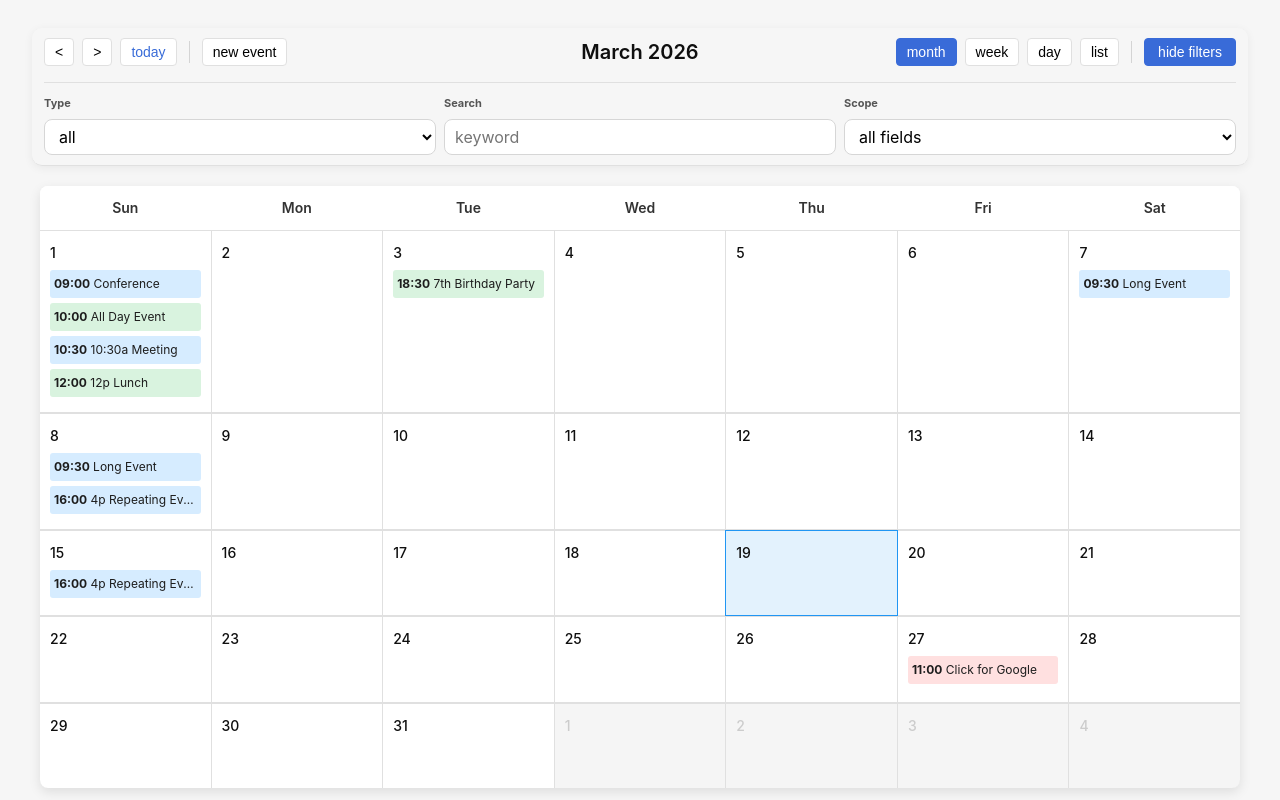
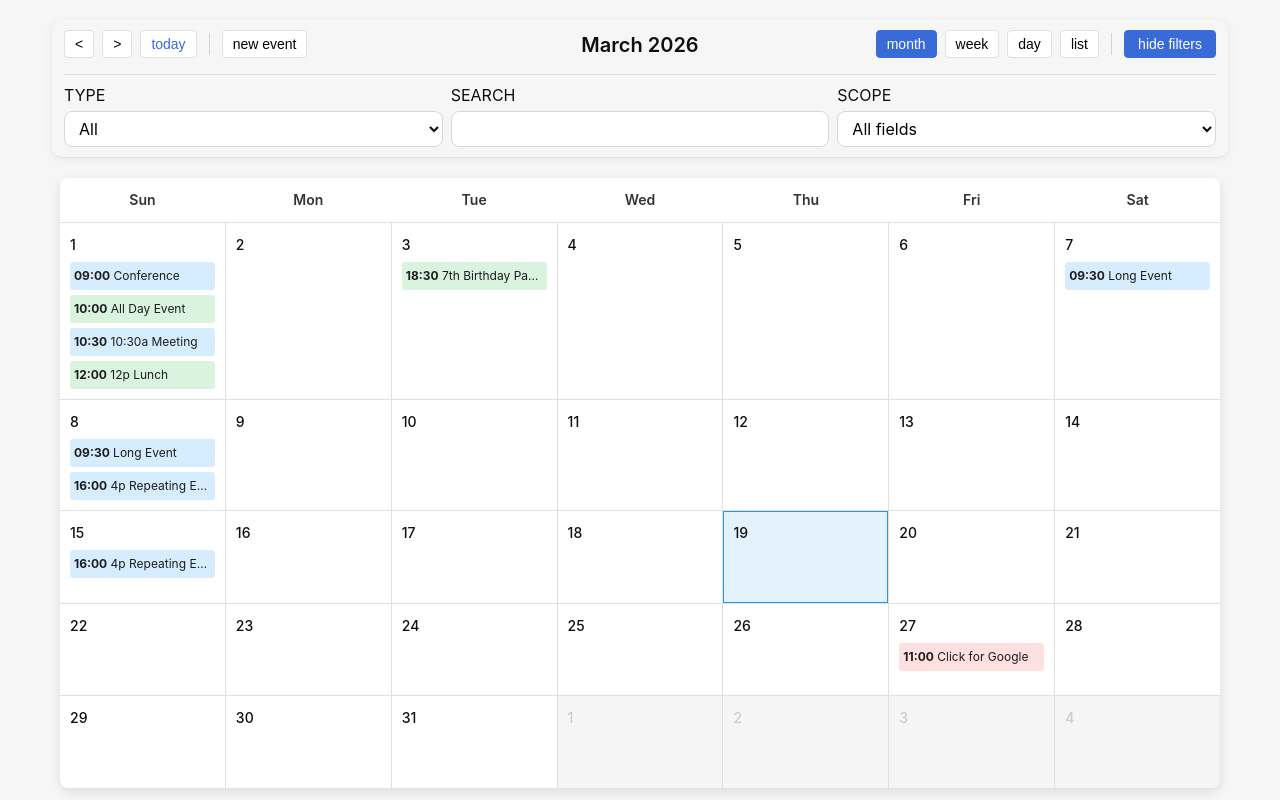
Before and after one commit to ILikeLayla/HackMITChina2026, a React (Vite) app: page / in a window 1280 px wide. Both pictures are taken after a click on the button "filters". Built offline with nearby package versions, Linux system fonts and the light colour scheme.

Commit message:
I code...

```diff
--- a/src/App.css
+++ b/src/App.css
@@ -14,6 +14,17 @@
   -webkit-text-size-adjust: 100%;
 }
 
+html,
+body,
+#root {
+  height: 100%;
+}
+
+body {
+  margin: 0;
+  overflow: hidden;
+}
+
 .calendar-container {
   top: 0;
   margin: 0px auto;
@@ -22,7 +33,16 @@
   max-width: 1200px;
   display: flex;
   flex-direction: column;
-  height: calc(100dvh - 40px);
+  height: 100dvh;
+  min-height: 0;
+  box-sizing: border-box;
+  transition: max-width 280ms cubic-bezier(0.22, 0.61, 0.36, 1),
+    padding 280ms cubic-bezier(0.22, 0.61, 0.36, 1);
+}
+
+.calendar-container.list-scroll-mode {
+  overflow-y: auto;
+  overflow-x: hidden;
 }
 
 .calendar-header {
@@ -37,6 +57,9 @@
   box-sizing: border-box;
   border-bottom: 1px solid #e0e0e0;
   border-radius: 10px;
+  transition: padding 260ms cubic-bezier(0.22, 0.61, 0.36, 1),
+    width 260ms cubic-bezier(0.22, 0.61, 0.36, 1),
+    margin 260ms cubic-bezier(0.22, 0.61, 0.36, 1);
 }
 
 .calendar-header.sticky-header {
@@ -53,6 +76,7 @@
   display: flex;
   align-items: center;
   gap: 8px;
+  transition: gap 220ms ease;
 }
 
 .header-top-row {
@@ -60,6 +84,7 @@
   grid-template-columns: 1fr auto 1fr;
   align-items: center;
   gap: 10px;
+  transition: gap 220ms ease;
 }
 
 .view-selector {
@@ -105,6 +130,7 @@
 }
 
 .calendar-title {
+  padding-top: 2px;
   font-size: 20px;
   font-weight: 600;
 }
@@ -113,6 +139,7 @@
   display: flex;
   align-items: center;
   gap: 8px;
+  transition: gap 220ms ease;
 }
 
 .button-divider {
@@ -124,10 +151,27 @@
 }
 
 .header-tools {
-  display: grid;
-  grid-template-columns: repeat(3, minmax(140px, 1fr));
+  display: flex;
+  flex-direction: row;
   gap: 8px;
   width: 100%;
+  transition: gap 220ms ease;
+}
+
+.header-tools-group {
+  flex: 1;
+}
+
+@keyframes responsive-layout-shift {
+  from {
+    opacity: 0.92;
+    transform: translateY(6px);
+  }
+
+  to {
+    opacity: 1;
+    transform: translateY(0);
+  }
 }
 
 .header-tools-collapsible {
@@ -152,8 +196,9 @@
   gap: 4px;
 }
 
-.header-tools-group label {
-  font-size: 11px;
+.header-tools-group.headertools-group-label label {
+  text-align: center;
+  font-size: 7px;
   font-weight: 700;
   color: #555;
 }
@@ -230,6 +275,7 @@
   display: flex;
   flex-direction: column;
   width: 100%;
+  min-height: 0;
 }
 
 .calendar-transition-viewport {
@@ -240,8 +286,11 @@
   display: flex;
   flex-direction: column;
   min-height: 0;
+  margin-bottom: 12px;
   border-radius: 8px;
   box-shadow: 0 4px 12px rgba(0, 0, 0, 0.1);
+  min-height: 222px;
+  max-height: 950px;
 }
 
 .view-transition-viewport {
@@ -249,7 +298,9 @@
   overflow: hidden;
   flex: 1;
   display: flex;
-  min-height: 500px;
+  min-height: 222px;
+  max-height: 950px;
+  margin-bottom: 12px;
   border-radius: 8px;
   box-shadow: 0 4px 12px rgba(0, 0, 0, 0.1);
 }
@@ -411,9 +462,10 @@
 .days {
   flex: 1;
   background: #e0e0e0;
-  gap: 2px;
+  gap: 1px;
   display: flex;
   flex-direction: column;
+  min-height: 0;
   /* border: 1px solid #e0e0e0; */
 }
 
@@ -447,9 +499,7 @@
 
 .day.today {
   background: #e3f2fd;
-  border: 1px solid #2196f3;
-  /* offset the 1px border from the width despite the flex gap */
-  margin: -1px;
+  box-shadow: inset 0 0 0 1px #2196f3;
 }
 
 .day-number {
@@ -459,9 +509,11 @@
 }
 
 .tasks {
+  flex: 0 0 auto;
+  min-height: auto;
   margin-top: 5px;
   font-size: 12px;
-  overflow: hidden;
+  overflow: visible;
 }
 
 .task {
@@ -471,6 +523,10 @@
   white-space: nowrap;
   overflow: hidden;
   text-overflow: ellipsis;
+}
+
+.task:last-child {
+  margin-bottom: 0;
 }
 
 .task-time {
@@ -505,10 +561,7 @@
 .day-view {
   flex: 1;
   background: white;
-  border: 1px solid #e0e0e0;
-  border-radius: 6px;
   padding: 16px;
-  min-height: 500px;
 }
 
 .day-view-date {
@@ -555,11 +608,23 @@
   padding: 10px;
 }
 
+.calendar-container.list-scroll-mode .list-view {
+  flex: 0 0 auto;
+  min-height: auto;
+  overflow: visible;
+  padding-bottom: 0;
+}
+
 .list-card {
   background: white;
   border: 1px solid #e0e0e0;
   border-radius: 6px;
   padding: 12px;
+}
+
+.list-card.today {
+  background: #e3f2fd;
+  border: 1px solid #2196f3;
 }
 
 .list-card-date {
@@ -607,6 +672,11 @@
   justify-content: center;
   z-index: 100;
   padding: 24px;
+  animation: modal-backdrop-fade-in 180ms ease-out;
+}
+
+.task-modal-backdrop.closing {
+  animation: modal-backdrop-fade-out 180ms ease-in forwards;
 }
 
 .task-modal {
@@ -618,6 +688,63 @@
   border: 1px solid #e0e0e0;
   padding: 20px;
   box-shadow: 0 12px 40px rgba(0, 0, 0, 0.22);
+  transform-origin: center top;
+  animation: modal-pop-in 220ms cubic-bezier(0.22, 0.61, 0.36, 1);
+}
+
+.task-modal.closing {
+  animation: modal-pop-out 180ms cubic-bezier(0.22, 0.61, 0.36, 1) forwards;
+}
+
+@keyframes modal-backdrop-fade-in {
+  from {
+    opacity: 0;
+  }
+
+  to {
+    opacity: 1;
+  }
+}
+
+@keyframes modal-pop-in {
+  from {
+    opacity: 0;
+    transform: translateY(14px) scale(0.97);
+  }
+
+  to {
+    opacity: 1;
+    transform: translateY(0) scale(1);
+  }
+}
+
+@keyframes modal-backdrop-fade-out {
+  from {
+    opacity: 1;
+  }
+
+  to {
+    opacity: 0;
+  }
+}
+
+@keyframes modal-pop-out {
+  from {
+    opacity: 1;
+    transform: translateY(0) scale(1);
+  }
+
+  to {
+    opacity: 0;
+    transform: translateY(10px) scale(0.98);
+  }
+}
+
+@media (prefers-reduced-motion: reduce) {
+  .task-modal-backdrop,
+  .task-modal {
+    animation: none;
+  }
 }
 
 .task-modal-header {
@@ -875,15 +1002,17 @@
   }
 }
 
-@media (max-width: 768px) {
+@media (max-width: 825px) {
   .calendar-container {
     padding: 10px;
+    animation: responsive-layout-shift 260ms cubic-bezier(0.22, 0.61, 0.36, 1);
   }
 
   .calendar-header {
     flex-direction: column;
     align-items: flex-start;
     padding: 10px;
+    animation: responsive-layout-shift 260ms cubic-bezier(0.22, 0.61, 0.36, 1);
   }
 
   .header-top-row {
@@ -919,12 +1048,34 @@
   }
 
   .header-tools {
-    grid-template-columns: 1fr;
     width: 100%;
+    flex-direction: column;
   }
 
   .header-tools-collapsible.open {
-    max-height: 280px;
+    margin-left: auto;
+  }
+
+  .header-tools-group {
+    flex-direction: row;
+    gap: 12px;
+    justify-content: space-between;
+  }
+
+  .header-tools-group-label {
+    flex-basis: 100%;
+    display: flex;
+    align-items: center;
+  }
+
+  .header-tools-group-label label {
+    font-weight: 100;
+  }
+
+  .header-tools-group select,
+  .header-tools-group input {
+    flex-basis: 300%;
+    max-height: 30px;
   }
 
   .day {
@@ -937,21 +1088,34 @@
   }
 
   .task {
-    font-size: 10px;
-    padding: 1px 3px;
+    font-size: 13px;
+    padding: 3px 5px;
   }
 }
 
-@media (max-width: 480px) {
-  .calendar-title {
+@media (max-width: 570px) {
+  .calendar-header {
+    animation: responsive-layout-shift 220ms cubic-bezier(0.22, 0.61, 0.36, 1);
+  }
+
+  /* .calendar-title {
     font-size: 16px;
-  }
+  } */
 
   .nav-btn,
   .today-btn,
   .view-btn {
     padding: 4px 8px;
     font-size: 12px;
+  }
+
+  .header-tools-group-label label {
+    font-weight: 100;
+  }
+
+  .header-tools-group select,
+  .header-tools-group input {
+    max-height: 24px;
   }
 
   .day {
@@ -963,3 +1127,15 @@
     font-size: 12px;
   }
 }
+
+@media (prefers-reduced-motion: reduce) {
+  .calendar-container,
+  .calendar-header,
+  .header-top-row,
+  .calendar-nav,
+  .view-selector,
+  .header-tools {
+    transition: none;
+    animation: none;
+  }
+}
--- a/src/App.tsx
+++ b/src/App.tsx
@@ -53,6 +53,8 @@ async function get_events() {
     console.log(await invoke('get_events'));
 }
 
+const MODAL_CLOSE_ANIMATION_MS = 180;
+
 function MainCalendar() {
     const [currentDate, setCurrentDate] = useState(new Date());
     const [viewMode, setViewMode] = useState<ViewMode>('month');
@@ -65,6 +67,8 @@ function MainCalendar() {
     const [isCreatingTask, setIsCreatingTask] = useState(false);
     const [creatingTaskDate, setCreatingTaskDate] = useState(new Date());
     const [isTypeModalOpen, setIsTypeModalOpen] = useState(false);
+    const [isTaskModalClosing, setIsTaskModalClosing] = useState(false);
+    const [isTypeModalClosing, setIsTypeModalClosing] = useState(false);
     const [typeModalMode, setTypeModalMode] = useState<'create' | 'edit'>('create');
     const [typeEditingOriginalName, setTypeEditingOriginalName] = useState<string | null>(null);
     const [typeDraftName, setTypeDraftName] = useState('');
@@ -78,6 +82,8 @@ function MainCalendar() {
     const listScrollTargetRef = useRef<HTMLDivElement | null>(null);
     const dateTransitionTimerRef = useRef<number | null>(null);
     const viewTransitionTimerRef = useRef<number | null>(null);
+    const taskModalCloseTimerRef = useRef<number | null>(null);
+    const typeModalCloseTimerRef = useRef<number | null>(null);
     const filtersButtonMeasureRef = useRef<HTMLSpanElement | null>(null);
 
     const selectedTask = tasks.find(task => task.id === selectedTaskId) ?? null;
@@ -99,6 +105,20 @@ function MainCalendar() {
         }
 
         setViewTransition(null);
+    };
+
+    const clearTaskModalCloseTimer = () => {
+        if (taskModalCloseTimerRef.current !== null) {
+            window.clearTimeout(taskModalCloseTimerRef.current);
+            taskModalCloseTimerRef.current = null;
+        }
+    };
+
+    const clearTypeModalCloseTimer = () => {
+        if (typeModalCloseTimerRef.current !== null) {
+            window.clearTimeout(typeModalCloseTimerRef.current);
+            typeModalCloseTimerRef.current = null;
+        }
     };
 
     const startDateTransition = (targetDate: Date, direction: DateTransitionDirection) => {
@@ -195,6 +215,8 @@ function MainCalendar() {
             }
 
             cancelViewTransition();
+            clearTaskModalCloseTimer();
+            clearTypeModalCloseTimer();
         };
     }, []);
 
@@ -281,6 +303,8 @@ function MainCalendar() {
     }, [viewMode]);
 
     const openTaskModal = (task: CalendarTask) => {
+        clearTaskModalCloseTimer();
+        setIsTaskModalClosing(false);
         setIsCreatingTask(false);
         setSelectedTaskId(task.id);
         setModalDraft({
@@ -292,6 +316,8 @@ function MainCalendar() {
     };
 
     const openCreateTaskModal = (date: Date) => {
+        clearTaskModalCloseTimer();
+        setIsTaskModalClosing(false);
         const defaultType = taskTypes[0] ?? 'work';
         setIsCreatingTask(true);
         setSelectedTaskId(null);
@@ -305,18 +331,55 @@ function MainCalendar() {
         });
     };
 
-    const closeTaskModal = () => {
-        setSelectedTaskId(null);
-        setIsCreatingTask(false);
-        setModalDraft(null);
-        setIsTypeModalOpen(false);
+    const resetTypeModalState = () => {
         setTypeModalMode('create');
         setTypeEditingOriginalName(null);
         setTypeDraftName('');
         setTypeDraftColor('#4f7ef7');
     };
 
+    const closeTypeModal = () => {
+        if (!isTypeModalOpen || isTypeModalClosing) {
+            return;
+        }
+
+        setIsTypeModalClosing(true);
+        clearTypeModalCloseTimer();
+        typeModalCloseTimerRef.current = window.setTimeout(() => {
+            setIsTypeModalOpen(false);
+            setIsTypeModalClosing(false);
+            resetTypeModalState();
+            typeModalCloseTimerRef.current = null;
+        }, MODAL_CLOSE_ANIMATION_MS);
+    };
+
+    const closeTaskModal = () => {
+        if (!modalDraft || isTaskModalClosing) {
+            return;
+        }
+
+        if (isTypeModalOpen) {
+            closeTypeModal();
+        }
+
+        setIsTaskModalClosing(true);
+        clearTaskModalCloseTimer();
+        taskModalCloseTimerRef.current = window.setTimeout(() => {
+            clearTypeModalCloseTimer();
+            setSelectedTaskId(null);
+            setIsCreatingTask(false);
+            setModalDraft(null);
+            setIsTaskModalClosing(false);
+            setIsTypeModalOpen(false);
+            setIsTypeModalClosing(false);
+            resetTypeModalState();
+            taskModalCloseTimerRef.current = null;
+        }, MODAL_CLOSE_ANIMATION_MS);
+    };
+
     const openTypeCreateModal = () => {
+        clearTypeModalCloseTimer();
+        setIsTypeModalClosing(false);
         setTypeModalMode('create');
         setTypeEditingOriginalName(null);
         setTypeDraftName('');
@@ -328,6 +391,9 @@ function MainCalendar() {
         if (!modalDraft?.type) {
             return;
         }
+
+        clearTypeModalCloseTimer();
+        setIsTypeModalClosing(false);
         const currentType = modalDraft.type;
         setTypeModalMode('edit');
         setTypeEditingOriginalName(currentType);
@@ -369,10 +435,7 @@ function MainCalendar() {
                 setFilterType(normalized);
             }
 
-            setIsTypeModalOpen(false);
-            setTypeModalMode('create');
-            setTypeEditingOriginalName(null);
-            setTypeDraftName('');
+            closeTypeModal();
             return;
         }
 
@@ -389,10 +452,7 @@ function MainCalendar() {
             setModalDraft(prev => prev ? { ...prev, type: normalized } : prev);
         }
 
-        setIsTypeModalOpen(false);
-        setTypeModalMode('create');
-        setTypeEditingOriginalName(null);
-        setTypeDraftName('');
+        closeTypeModal();
     };
 
     const deleteTypeAndMoveToOther = () => {
@@ -432,11 +492,7 @@ function MainCalendar() {
             setFilterType(OTHER_TYPE);
         }
 
-        setIsTypeModalOpen(false);
-        setTypeModalMode('create');
-        setTypeEditingOriginalName(null);
-        setTypeDraftName('');
-        setTypeDraftColor('#4f7ef7');
+        closeTypeModal();
     };
 
     const getTaskStyle = (type: string) => {
@@ -503,7 +559,7 @@ function MainCalendar() {
     const filtersButtonText = isHeaderToolsOpen ? 'hide filters' : 'filters';
 
     return (
-        <main className="calendar-container">
+        <main className={`calendar-container ${viewMode === 'list' ? 'list-scroll-mode' : ''}`}>
             <div className="calendar-header sticky-header">
                 <div className="header-top-row">
                     <div className="calendar-nav">
@@ -550,30 +606,31 @@ function MainCalendar() {
                 <div className={`header-tools-collapsible ${isHeaderToolsOpen ? 'open' : ''}`}>
                     <div className="header-tools">
                         <div className="header-tools-group">
-                            <label>Type</label>
-                            <select value={filterType} onChange={(event) => setFilterType(event.target.value)}>
-                                <option value="all">all</option>
+                            <div className="header-tools-group-label"><label htmlFor="filterType">TYPE</label></div>
+                            <select id="filterType" value={filterType} onChange={(event) => setFilterType(event.target.value)}>
+                                <option value="all">All</option>
                                 {taskTypes.map(type => (
                                     <option key={type} value={type}>{type}</option>
                                 ))}
                             </select>
                         </div>
                         <div className="header-tools-group">
-                            <label>Search</label>
+                            <div className="header-tools-group-label"><label htmlFor="filterKeyword">SEARCH</label></div>
                             <input
+                                id="filterKeyword"
                                 value={filterKeyword}
                                 onChange={(event) => setFilterKeyword(event.target.value)}
-                                placeholder="keyword"
+                                placeholder=""
                             />
                         </div>
                         <div className="header-tools-group">
-                            <label>Scope</label>
-                            <select value={searchScope} onChange={(event) => setSearchScope(event.target.value as typeof searchScope)}>
-                                <option value="all">all fields</option>
-                                <option value="title">title</option>
-                                <option value="note">note</option>
-                                <option value="time">time</option>
-                                <option value="type">type</option>
+                            <div className="header-tools-group-label"><label htmlFor="searchScope">SCOPE</label></div>
+                            <select id="searchScope" value={searchScope} onChange={(event) => setSearchScope(event.target.value as typeof searchScope)}>
+                                <option value="all">All fields</option>
+                                <option value="title">Title</option>
+                                <option value="note">Note</option>
+                                <option value="time">Time</option>
+                                <option value="type">Type</option>
                             </select>
                         </div>
                     </div>
@@ -615,8 +672,8 @@ function MainCalendar() {
             )}
 
             {modalDraft && (
-                <div className="task-modal-backdrop" onClick={closeTaskModal}>
-                    <div className="task-modal" onClick={(event) => event.stopPropagation()}>
+                <div className={`task-modal-backdrop ${isTaskModalClosing ? 'closing' : ''}`} onClick={closeTaskModal}>
+                    <div className={`task-modal ${isTaskModalClosing ? 'closing' : ''}`} onClick={(event) => event.stopPropagation()}>
                         <div className="task-modal-header">
                             <h2>{isCreatingTask ? 'Create Event' : 'Edit Event'}</h2>
                             <button className="task-modal-close" onClick={closeTaskModal}>x</button>
@@ -699,11 +756,11 @@ function MainCalendar() {
             )}
 
             {isTypeModalOpen && (
-                <div className="task-modal-backdrop" onClick={() => setIsTypeModalOpen(false)}>
-                    <div className="task-modal type-create-modal" onClick={(event) => event.stopPropagation()}>
+                <div className={`task-modal-backdrop ${isTypeModalClosing ? 'closing' : ''}`} onClick={closeTypeModal}>
+                    <div className={`task-modal type-create-modal ${isTypeModalClosing ? 'closing' : ''}`} onClick={(event) => event.stopPropagation()}>
                         <div className="task-modal-header">
                             <h2>{typeModalMode === 'edit' ? 'Edit Type' : 'Create Type'}</h2>
-                            <button className="task-modal-close" onClick={() => setIsTypeModalOpen(false)}>x</button>
+                            <button className="task-modal-close" onClick={closeTypeModal}>x</button>
                         </div>
 
                         <label className="task-modal-label">Type Name</label>
@@ -735,7 +792,7 @@ function MainCalendar() {
                                     Delete Type (move to other)
                                 </button>
                             )}
-                            <button className="task-modal-btn" onClick={() => setIsTypeModalOpen(false)}>Cancel</button>
+                            <button className="task-modal-btn" onClick={closeTypeModal}>Cancel</button>
                             <button
                                 className="task-modal-btn primary"
                                 onClick={addTaskTypeWithColor}
--- a/src/dom_generation.tsx
+++ b/src/dom_generation.tsx
@@ -147,10 +147,20 @@ export function generateListViewDOM({
                 listTaskGroups.map(([key, dayTasks]) => {
                     const [year, month, day] = key.split('-').map(Number);
                     const cardDate = new Date(year, month, day);
+                    const now = new Date();
+                    const myDay = {
+                        day: cardDate.getDate(),
+                        month: cardDate.getMonth(),
+                        year: cardDate.getFullYear(),
+                        isToday:
+                            cardDate.getDate() === now.getDate() &&
+                            cardDate.getMonth() === now.getMonth() &&
+                            cardDate.getFullYear() === now.getFullYear(),
+                    };
                     return (
                         <div
                             key={key}
-                            className="list-card"
+                            className={`list-card ${myDay.isToday ? 'today' : ''}`}
                             ref={key === firstUpcomingKey ? listScrollTargetRef : null}
                         >
                             <div className="list-card-date">
```
